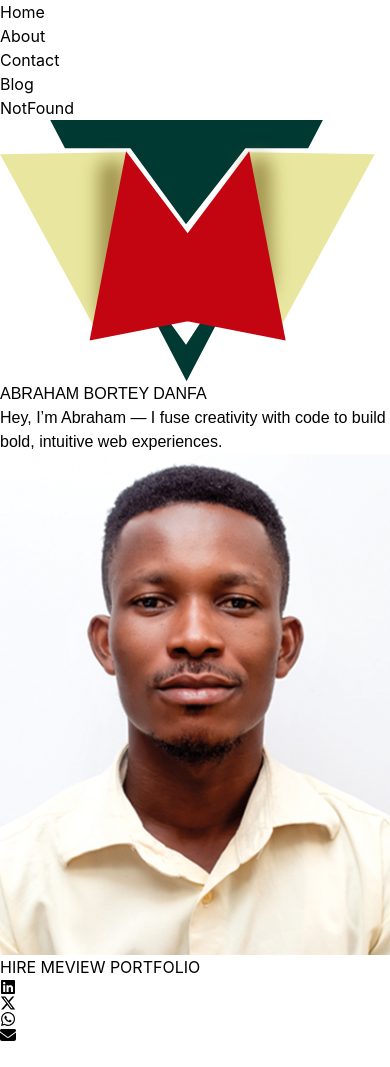
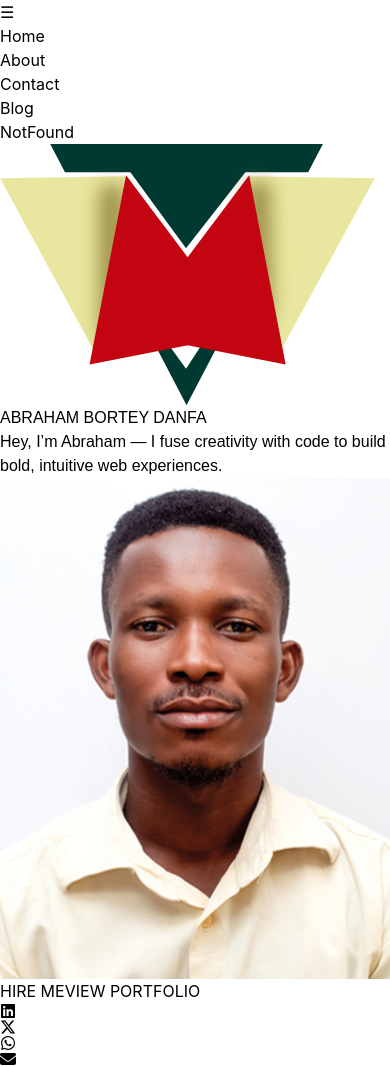
Before and after one commit to Abraham-trigs/Abraham-trigs, a React (Vite) app in the folder LightOfAbraham/: page / in a window 390 px wide. Before the commit the page ends 1043 px from the top, so only its background shows below. Built offline with nearby package versions, Linux system fonts and the light colour scheme.

Commit message:
Hamburger Menu implemented on Nav,jsx

```diff
--- a/LightOfAbraham/src/App.jsx
+++ b/LightOfAbraham/src/App.jsx
@@ -1,6 +1,5 @@
 import React from "react";
-import { Routes, Route } from 'react-router-dom';
-import Home from "./pages/Home";
+import { BrowserRouter as Router, Route, Routes } from "react-router-dom";import Home from "./pages/Home";
 import Background from "./components/UI/Background";
 import Nav from "./components/UI/Nav";
 import About from "./pages/About";
--- a/LightOfAbraham/src/components/UI/Nav.jsx
+++ b/LightOfAbraham/src/components/UI/Nav.jsx
@@ -1,9 +1,16 @@
-import React from "react";
-import { Link, useLocation } from "react-router-dom";
+import React, { useState } from "react";
+import { Link, useLocation } from "react-router-dom"; // Import React Router's Link and useLocation hook
+import { motion, AnimatePresence } from "framer-motion"; // Import Framer Motion for animations
 
+// Navigation component for rendering a responsive, animated navbar
 const Nav = () => {
-  const location = useLocation();
+  const location = useLocation(); // Get the current path of the page
+  const [isOpen, setIsOpen] = useState(false); // State to control mobile menu open/close
 
+  // Function to toggle the mobile menu
+  const toggleMenu = () => setIsOpen((prev) => !prev);
+
+  // Array of navigation links with path and label
   const navItems = [
     { path: "/", label: "Home" },
     { path: "/about", label: "About" },
@@ -12,24 +19,103 @@ const Nav = () => {
     { path: "*", label: "NotFound" },
   ];
 
+  // Framer Motion animation variants for the mobile menu dropdown (hidden, visible, and exit states)
+  const menuVariants = {
+    hidden: {
+      opacity: 0, // Start with opacity 0 for hidden state
+      height: 0, // Start with height 0 for hidden state
+      transition: { duration: 0.3, ease: "easeInOut" }, // Smooth transition
+    },
+    visible: {
+      opacity: 1, // Full opacity for visible state
+      height: "auto", // Auto height when visible
+      transition: { duration: 0.4, ease: "easeInOut" }, // Smooth transition
+    },
+    exit: {
+      opacity: 0, // Fade out opacity for exit state
+      height: 0, // Collapse height on exit
+      transition: { duration: 0.2, ease: "easeInOut" }, // Smooth transition
+    },
+  };
+
   return (
-    <nav className=" opacity-55  text-power py-4 shadow-md ">
-      <ul className="flex justify-center gap-6 text-sm font-bold uppercase tracking-wide">
+    // Main nav container with layout animation for height transitions
+    <motion.nav layout className="w-full text-power py-4 px-5 z-50">
+      <div className="flex items-center justify-between md:justify-center">
+        {/* Hamburger toggle button with simple rotation animation */}
+        <motion.button
+          onClick={toggleMenu} // Toggle mobile menu on click
+          className="md:hidden text-2xl focus:outline-none"
+          aria-label="Toggle Menu"
+          animate={{ rotate: isOpen ? 180 : 0 }} // Rotate button when menu is open
+          transition={{ duration: 0.3 }} // Smooth rotation transition
+        >
+          <motion.span
+            key={isOpen ? "close" : "menu"} // Key to toggle between menu and close icon
+            initial={{ opacity: 0, scale: 0.8 }} // Initial opacity and scale for animation
+            animate={{ opacity: 1, scale: 1 }} // Final opacity and scale for animation
+            exit={{ opacity: 0, scale: 0.8 }} // Exit animation
+            transition={{ duration: 0.2 }} // Transition duration for icon change
+          >
+            {isOpen ? "✕" : "☰"} {/* Show either "✕" or "☰" based on menu state */}
+          </motion.span>
+        </motion.button>
+      </div>
+
+      {/* Animate menu dropdown with Framer Motion layout */}
+      <motion.div layout>
+        <AnimatePresence initial={false}>
+          {isOpen && (
+            <motion.ul
+              key="mobile-menu" // Unique key for the mobile menu
+              initial="hidden" // Initial state of the menu (hidden)
+              animate="visible" // Animation state when visible
+              exit="exit" // Exit state for the menu when it closes
+              variants={menuVariants} // Apply Framer Motion variants
+              className="flex flex-col items-center gap-4 mt-4 text-sm font-bold uppercase tracking-wide md:hidden overflow-hidden"
+            >
+              {navItems.map(({ path, label }) => (
+                <li key={path} className="relative group w-full">
+                  <Link
+                    to={path} // Navigation link to the path
+                    onClick={() => setIsOpen(false)} // Close the menu on click
+                    className={`block px-4 py-2 text-center rounded transition-all duration-200 cursor-pointer
+                      ${location.pathname === path // Apply active styles if the path matches
+                        ? "bg-power text-cloud"
+                        : "hover:text-cloud"
+                      }`}
+                  >
+                    {label} {/* Link label */}
+                  </Link>
+                  {/* Full-width background on hover */}
+                  <span className="absolute inset-0 bg-power opacity-0 group-hover:opacity-100 transform scale-x-0 group-hover:scale-x-100 transition-all duration-200 ease-in-out"></span>
+                </li>
+              ))}
+            </motion.ul>
+          )}
+        </AnimatePresence>
+      </motion.div>
+
+      {/* Static desktop menu (always visible on desktop) */}
+      <ul className="hidden md:flex justify-center gap-6 mt-4 text-sm font-bold uppercase tracking-wide">
         {navItems.map(({ path, label }) => (
-          <li key={path}>
+          <li key={path} className="relative group w-full">
             <Link
-              to={path}
-              className={`px-4 py-2 rounded transition-all duration-200 cursor-pointer
-                ${location.pathname === path
+              to={path} // Navigation link to the path
+              className={`block px-4 py-2 text-center rounded transition-all duration-200 cursor-pointer
+                ${location.pathname === path // Apply active styles if the path matches
                   ? "bg-power text-cloud"
-                  : "hover:bg-power hover:text-cloud"}`}
+                  : "hover:text-cloud"
+                }`}
             >
-              {label}
+              {label} {/* Link label */}
             </Link>
+            {/* Full-width background on hover */}
+            <span className="absolute inset-0 bg-power opacity-0 group-hover:opacity-100 transform scale-x-0 group-hover:scale-x-100 transition-all duration-200 ease-in-out"></span>
           </li>
         ))}
       </ul>
-    </nav>
+    </motion.nav>
   );
 };
 
--- a/LightOfAbraham/src/pages/Home.jsx
+++ b/LightOfAbraham/src/pages/Home.jsx
@@ -1,47 +1,63 @@
 import React from 'react';
+import { motion } from 'framer-motion'; // 🎯 Import motion for layout animation
 import Logo from '../components/UI/Logo';
 import Intro from '../components/UI/Intro';
-import Abraham from '@/assets/images/Abraham.jpg'
+import Abraham from '@/assets/images/Abraham.jpg';
 import CTAButtons from '../components/UI/CTAbuttons';
 import SocialLinks from '../components/UI/SocialLinks';
-
-
 
 const Home = () => {
   return (
     <>
-    <div className='grid-cols-2 items-center max-w-screen-xl mx-auto px-4  '>
-      <div className="flex flex-col items-center mt-6 w-24 h-auto mx-auto">
-        <Logo className=" object-contain" />
+      {/* Animate layout shifts for entire page smoothly */}
+      <motion.div
+        layout
+        transition={{ duration: 0.4, ease: 'easeInOut' }}
+        className="grid-cols-2 items-center max-w-screen-xl mx-auto px-4"
+      >
+        {/* Logo section */}
+        <div className="flex flex-col items-center mt-0 w-24 h-auto mx-auto">
+          <Logo className="object-contain" />
         </div>
 
+        {/* Animated intro text */}
+        <motion.div
+          layout
+          initial={{ opacity: 0, y: 20 }}
+          animate={{ opacity: 1, y: 0 }}
+          transition={{ delay: 0.2, duration: 0.6 }}
+        >
           <Intro />
+        </motion.div>
 
-
-      {/* Picture */}
-      <div className="flex flex-col items-center justify-center mt-3 scale-90
-            sm:scale-100">
-        <div className="overflow-hidden rounded-2xl shadow-xl border-2
-             border-power w-60 h-72 sm:w-72 sm:h-80 transition-all
-             duration-300 hover:scale-105">
+        {/* Animated profile picture with hover scale */}
+        <div className="flex flex-col items-center justify-center mt-3 scale-90 sm:scale-100">
+          <motion.div
+            layout
+            className="overflow-hidden rounded-2xl shadow-xl border-2 border-power
+              w-60 h-72 sm:w-72 sm:h-80 transition-all duration-300 hover:scale-105"
+          >
             <img
               src={Abraham}
               alt="Abraham Bortey Danfa"
               className="mt-3 w-full h-full object-cover"
             />
-        </div>
+          </motion.div>
         </div>
 
-      <div className =" flex flex-col items-center pb-8 px-6 md:px-20">
+        {/* Call-to-action buttons and social links */}
+        <motion.div
+          layout
+          className="flex flex-col items-center pb-8 px-6 md:px-20"
+          initial={{ opacity: 0 }}
+          animate={{ opacity: 1 }}
+          transition={{ delay: 0.3, duration: 0.6 }}
+        >
           <CTAButtons />
           <SocialLinks />
-      </div>
-
-
-    </div>
-
+        </motion.div>
+      </motion.div>
     </>
-
   );
 };
 
```
Lines whose indentation alone changed are shown as unchanged.
